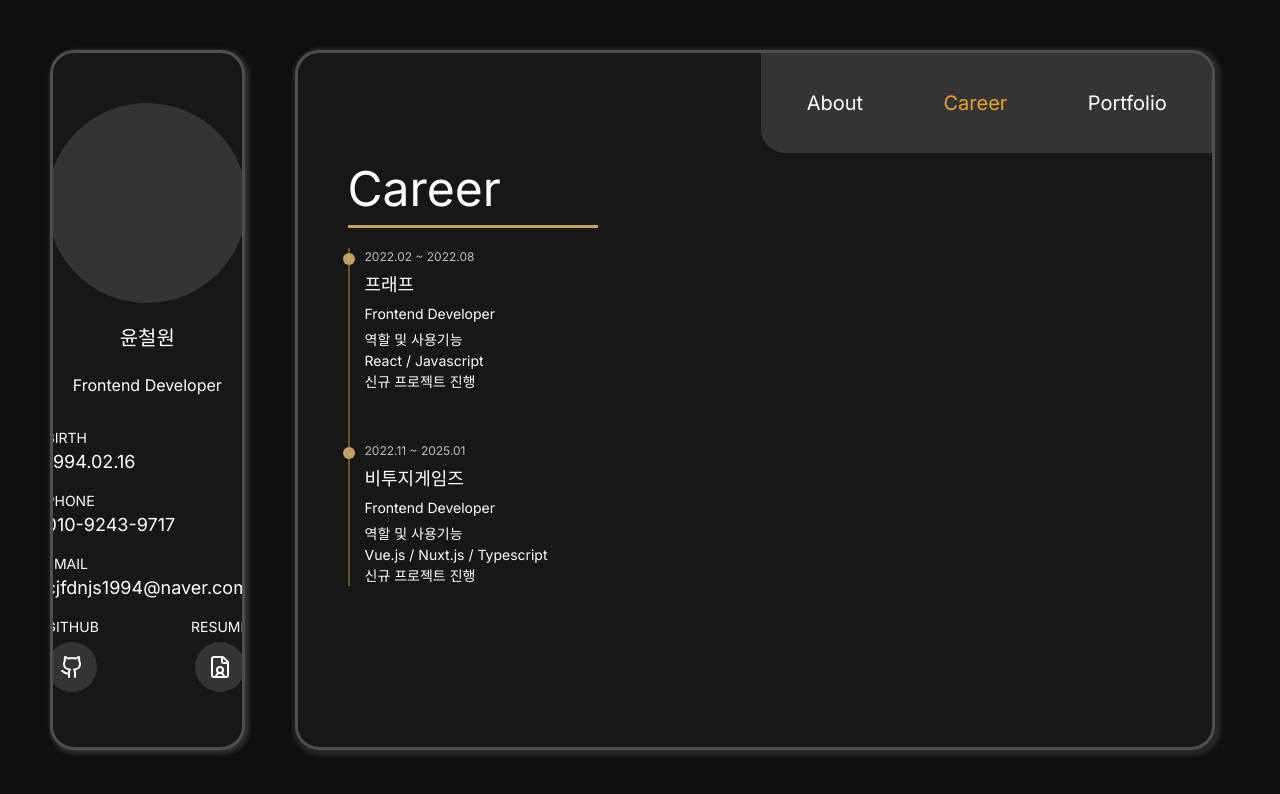
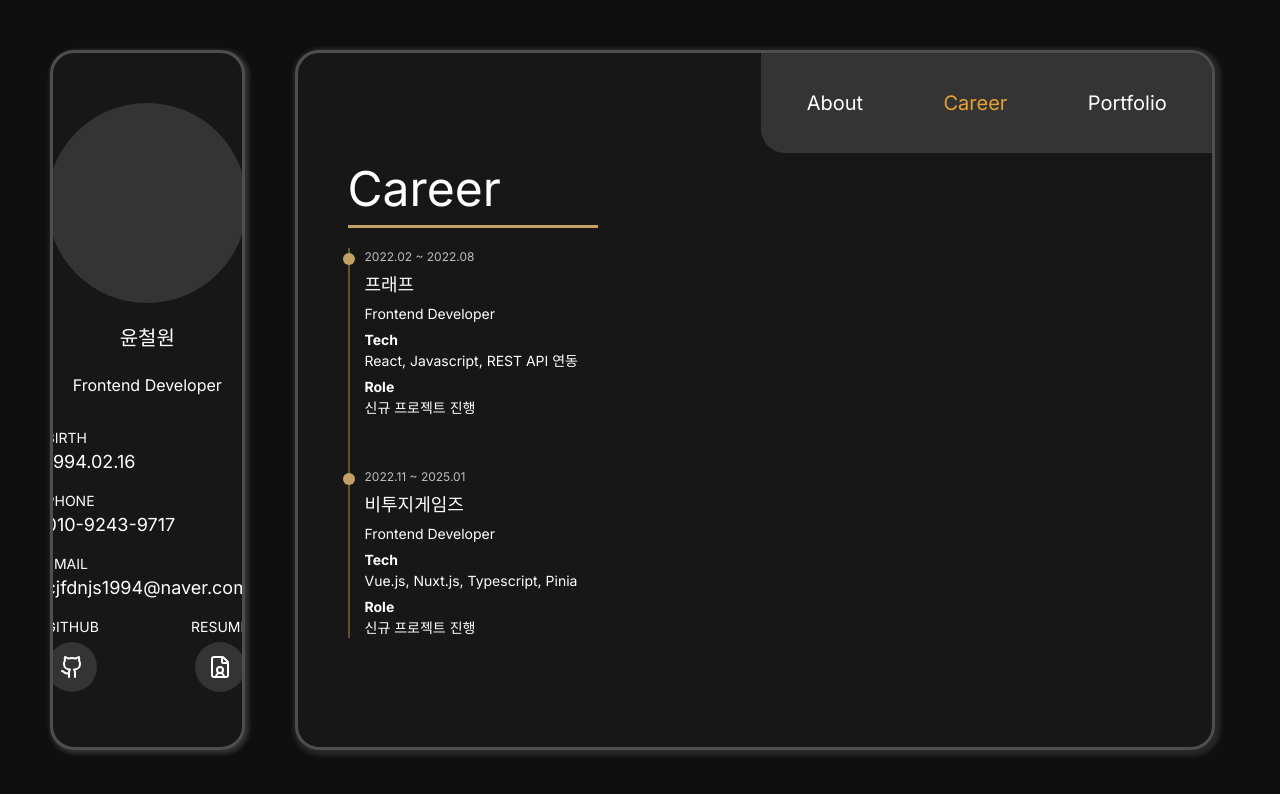
Before and after one commit to DevWonny/portfolio_new, a Next.js app: page / in a window 1280 px wide. Both pictures are taken after a click on the item "Career". Shown: the top 794 px of the page. Built offline with nearby package versions, Linux system fonts and the light colour scheme; a web font is replaced by a local one.

Commit message:
Career Layout 수정

```diff
--- a/app/components/career.tsx
+++ b/app/components/career.tsx
@@ -16,9 +16,13 @@ export default function Career() {
             <span className="date">2022.02 ~ 2022.08</span>
             <h3>프래프</h3>
             <p>Frontend Developer</p>
-            <ul>
-              <li>역할 및 사용기능</li>
-              <li>React / Javascript</li>
+            <ul className="tech-list">
+              <li>Tech</li>
+              <li>React, Javascript, REST API 연동</li>
+            </ul>
+
+            <ul className="role-list">
+              <li>Role</li>
               <li>신규 프로젝트 진행</li>
             </ul>
           </div>
@@ -30,9 +34,13 @@ export default function Career() {
             <span className="date">2022.11 ~ 2025.01</span>
             <h3>비투지게임즈</h3>
             <p>Frontend Developer</p>
-            <ul>
-              <li>역할 및 사용기능</li>
-              <li>Vue.js / Nuxt.js / Typescript</li>
+            <ul className="tech-list">
+              <li>Tech</li>
+              <li>Vue.js, Nuxt.js, Typescript, Pinia</li>
+            </ul>
+
+            <ul className="role-list">
+              <li>Role</li>
               <li>신규 프로젝트 진행</li>
             </ul>
           </div>
--- a/styles/components/career.scss
+++ b/styles/components/career.scss
@@ -48,6 +48,24 @@ div.career-wrap {
         h3 {
           font-size: 18px;
         }
+
+        ul.tech-list {
+          li {
+            &:first-child {
+              font-weight: 700;
+              list-style: none;
+            }
+          }
+        }
+
+        ul.role-list {
+          li {
+            &:first-child {
+              font-weight: 700;
+              list-style: none;
+            }
+          }
+        }
       }
     }
   }
```
